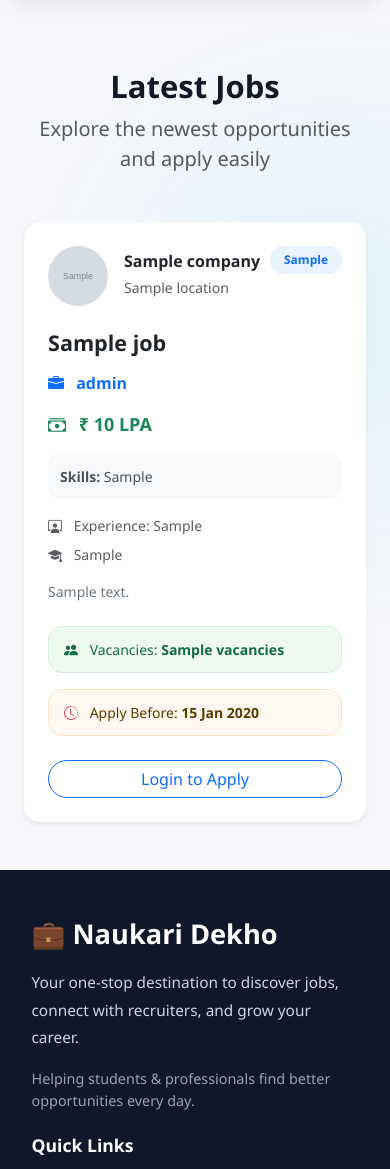
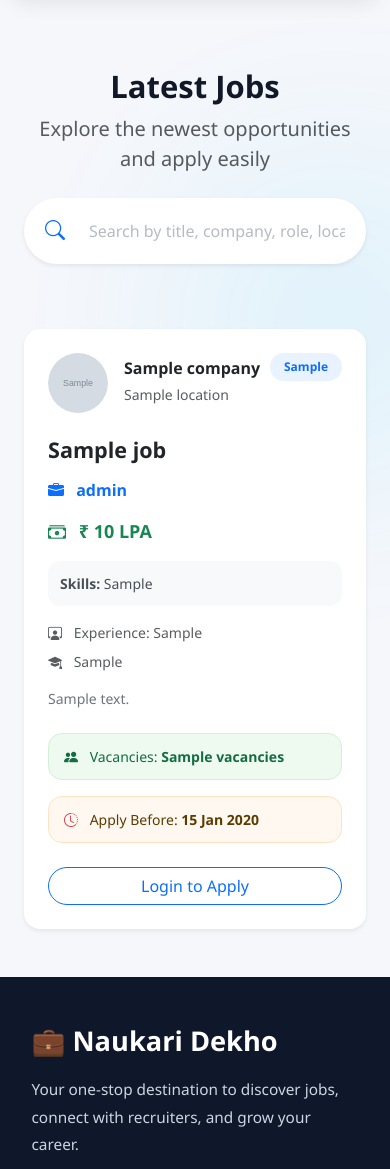
Before and after one commit to ranjan-kumar07/Naukri-Dekho, a Django app: template NaukariDekho/templates/all_jobs.html in a window 390 px wide. Shown: the part 468-1637 px from the top of the page. Run offline with Django 5.2, Linux system fonts and the light colour scheme; the template is opened without the code that fills it: most values are stand-ins (such as "Sample title", 1, 10 or a date in 2020); grey boxes marked "Sample" are stand-in pictures; data that the repository does not hold is empty.

Commit message:
Added job search filter functionality

```diff
--- a/NaukariDekho/templates/all_jobs.html
+++ b/NaukariDekho/templates/all_jobs.html
@@ -4,8 +4,7 @@
 
 <div class="container py-5">
 
-    <!-- Heading -->
-    <div class="text-center mb-5">
+    <div class="text-center mb-4">
 
         <h1 class="fw-bold display-5">
             Latest Jobs
@@ -17,44 +16,85 @@
 
     </div>
 
-    <!-- Jobs Row -->
-    <div class="row g-4">
+    <div class="row justify-content-center mb-4">
+
+        <div class="col-lg-7">
+
+            <div class="search-box position-relative shadow-sm rounded-pill bg-white border border-light p-1">
+
+                <div class="d-flex align-items-center">
+
+                    <i class="bi bi-search fs-5 text-primary ms-3 me-2"></i>
+
+                    <input
+                        type="text"
+                        id="jobSearch"
+                        class="form-control border-0 bg-transparent py-3 shadow-none text-dark fs-6"
+                        placeholder="Search by title, company, role, location, skills..."
+                        autocomplete="off"
+                    >
+
+                    <button type="button" id="clearSearch" class="btn btn-link text-muted border-0 p-2 me-2 d-none" style="text-decoration: none;">
+                        <i class="bi bi-x-circle-fill fs-5"></i>
+                    </button>
+
+                </div>
+
+            </div>
+
+            <div id="searchFeedback" class="text-center mt-3 small text-muted min-height-25">
+                </div>
+
+        </div>
+
+    </div>
+
+    <div class="row g-4" id="jobsContainer">
 
         {% for job in jobs %}
 
-        <div class="col-lg-4 col-md-6">
+        <div
+            class="col-lg-4 col-md-6 job-item"
+
+            data-search="
+            {{ job.title }}
+            {{ job.company }}
+            {{ job.role }}
+            {{ job.location }}
+            {{ job.skills_required }}
+            ">
 
             <div class="card border-0 shadow-sm rounded-4 h-100 job-card">
 
                 <div class="card-body p-4 d-flex flex-column">
 
-                    <!-- Top Section -->
                     <div class="d-flex justify-content-between align-items-start mb-4">
 
                         <div class="d-flex align-items-center">
 
-                            <!-- Company Logo -->
                             <div class="company-logo me-3">
 
                                 {% if job.company_logo %}
 
-                                    <img src="{{ job.company_logo.url }}"
-                                         class="img-fluid rounded-circle"
-                                         alt="{{ job.company }}">
+                                <img
+                                    src="{{ job.company_logo.url }}"
+                                    class="img-fluid rounded-circle"
+                                    alt="{{ job.company }}">
 
                                 {% else %}
 
-                                    <i class="bi bi-building-fill text-primary"></i>
+                                <i class="bi bi-building-fill text-primary"></i>
 
                                 {% endif %}
 
                             </div>
 
-                            <!-- Company Info -->
                             <div>
 
                                 <h6 class="mb-1 fw-bold">
+
                                     {{ job.company }}
+
                                 </h6>
 
                                 <small class="text-muted">
@@ -67,7 +107,6 @@
 
                         </div>
 
-                        <!-- Job Type -->
                         <span class="badge job-type-badge">
 
                             {{ job.get_job_type_display }}
@@ -76,14 +115,12 @@
 
                     </div>
 
-                    <!-- Job Title -->
                     <h4 class="fw-bold mb-3">
 
                         {{ job.title }}
 
                     </h4>
 
-                    <!-- Role -->
                     <p class="text-primary fw-semibold mb-3">
 
                         <i class="bi bi-briefcase-fill me-2"></i>
@@ -92,7 +129,6 @@
 
                     </p>
 
-                    <!-- Salary -->
                     <p class="salary-text mb-3">
 
                         <i class="bi bi-cash-stack me-2"></i>
@@ -101,18 +137,14 @@
 
                     </p>
 
-                    <!-- Skills -->
                     <div class="skills-box mb-3">
 
-                        <strong>
-                            Skills:
-                        </strong>
+                        <strong>Skills:</strong>
 
                         {{ job.skills_required|truncatewords:8 }}
 
                     </div>
 
-                    <!-- Experience -->
                     <p class="text-muted small mb-2">
 
                         <i class="bi bi-person-workspace me-2"></i>
@@ -122,7 +154,6 @@
 
                     </p>
 
-                    <!-- Education -->
                     {% if job.education_required %}
 
                     <p class="text-muted small mb-3">
@@ -135,14 +166,12 @@
 
                     {% endif %}
 
-                    <!-- Description -->
                     <p class="text-secondary small mb-4">
 
                         {{ job.description|truncatewords:18 }}
 
                     </p>
 
-                    <!-- Vacancies -->
                     <div class="vacancy-box mb-3">
 
                         <i class="bi bi-people-fill me-2"></i>
@@ -156,7 +185,6 @@
 
                     </div>
 
-                    <!-- Deadline -->
                     <div class="deadline-box mb-4">
 
                         <i class="bi bi-clock-history text-danger me-2"></i>
@@ -171,7 +199,6 @@
 
                     </div>
 
-                    <!-- Buttons -->
                     <div class="mt-auto">
 
                         {% if not request.user.is_authenticated %}
@@ -194,8 +221,9 @@
 
                         {% else %}
 
-                        <button class="btn btn-secondary rounded-pill w-100"
-                                disabled>
+                        <button
+                            class="btn btn-secondary rounded-pill w-100"
+                            disabled>
 
                             Recruiter Cannot Apply
 
@@ -217,25 +245,21 @@
 
             <div class="text-center py-5">
 
-                <i class="bi bi-briefcase display-1 text-muted"></i>
-
-                <h3 class="fw-bold mt-3 text-muted">
-
-                    No Jobs Available
-
-                </h3>
-
-                <p class="text-secondary">
-
-                    New jobs will appear here soon.
-
-                </p>
+                <h3>No Jobs Available</h3>
 
             </div>
 
         </div>
 
         {% endfor %}
+
+        <div class="col-12 d-none" id="noMatchesState">
+            <div class="text-center py-5 bg-white rounded-4 shadow-sm border border-light">
+                <i class="bi bi-search-heart display-4 text-muted mb-3 d-block"></i>
+                <h4 class="fw-bold text-secondary">No Matching Opportunities Found</h4>
+                <p class="text-muted px-3">We couldn't find anything matching your keywords. Try widening your filters or checking your spelling.</p>
+            </div>
+        </div>
 
     </div>
 
@@ -244,7 +268,7 @@
 
 <style>
 
-    body{
+   body{
 
         background: #f5f7fb;
 
@@ -382,6 +406,89 @@
 
     }
 
+    /* Upgraded Modern Search Box UI Styles */
+    .search-box {
+        transition: all 0.3s cubic-bezier(0.16, 1, 0.3, 1);
+        border: 1px solid transparent !important;
+    }
+
+    .search-box:focus-within {
+        border-color: rgba(13, 110, 253, 0.25) !important;
+        box-shadow: 0 8px 24px rgba(13, 110, 253, 0.12) !important;
+        transform: translateY(-1px);
+    }
+
+    .search-box input::placeholder {
+        color: #adb5bd;
+        opacity: 0.9;
+    }
+
+    #clearSearch:hover {
+        color: #dc3545 !important;
+    }
+
+    .min-height-25 {
+        min-height: 25px;
+    }
+
 </style>
 
+
+<script>
+
+document.addEventListener("DOMContentLoaded", function() {
+    const searchInput = document.getElementById("jobSearch");
+    const clearBtn = document.getElementById("clearSearch");
+    const feedbackArea = document.getElementById("searchFeedback");
+    const noMatchesState = document.getElementById("noMatchesState");
+    const jobs = document.querySelectorAll(".job-item");
+    const totalCount = jobs.length;
+
+    function handleSearch() {
+        const value = searchInput.value.trim().toLowerCase();
+        let matchCount = 0;
+
+        // Toggle clear functional UI elements
+        if (value.length > 0) {
+            clearBtn.classList.remove("d-none");
+        } else {
+            clearBtn.classList.add("d-none");
+        }
+
+        // Loop cards items
+        jobs.forEach(job => {
+            const text = job.dataset.search.toLowerCase();
+            if (text.includes(value)) {
+                job.classList.remove("d-none");
+                matchCount++;
+            } else {
+                job.classList.add("d-none");
+            }
+        });
+
+        // Setup real time matching indicator metrics UX
+        if (value.length === 0) {
+            feedbackArea.innerHTML = "";
+            noMatchesState.classList.add("d-none");
+        } else {
+            feedbackArea.innerHTML = `Showing <span class="fw-bold text-dark">${matchCount}</span> match${matchCount !== 1 ? 'es' : ''} out of ${totalCount} available slots`;
+            if (matchCount === 0) {
+                noMatchesState.classList.remove("d-none");
+            } else {
+                noMatchesState.classList.add("d-none");
+            }
+        }
+    }
+
+    searchInput.addEventListener("input", handleSearch);
+
+    clearBtn.addEventListener("click", function() {
+        searchInput.value = "";
+        handleSearch();
+        searchInput.focus();
+    });
+});
+
+</script>
+
 {% endblock %}
```
